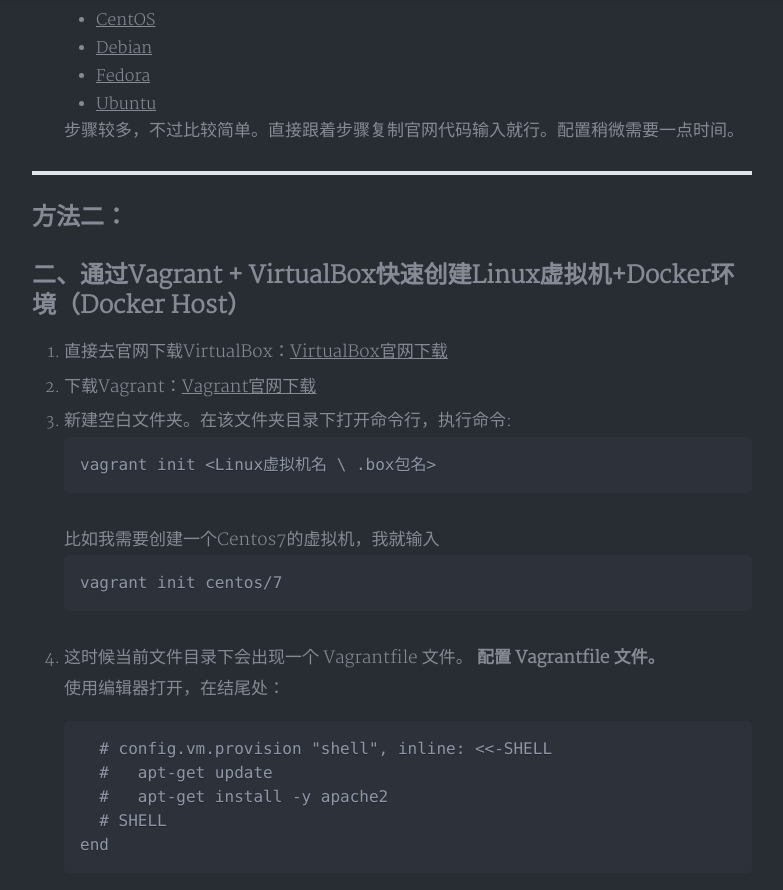
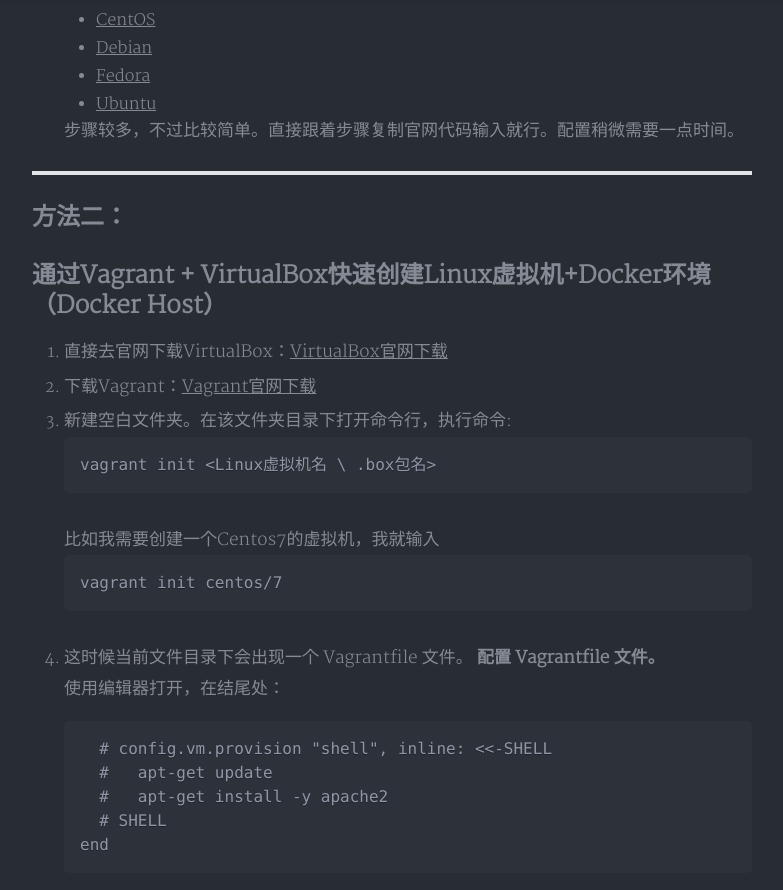
Before and after one commit to HenryHuang1213/henryhuang1213.github.io, a Jekyll site: the page built from _posts/2020-03-14-快速创建Linux下Docker环境的三种方式.md, in a window 1280 px wide and 900 px high, scrolled down 1509 px. Shown: the top 890 px of the window, without its empty margins (248-1031 px from the left). Built offline with Jekyll 4.4.1, drawn with Linux system fonts in a browser that asks for light colours; nearby versions of some CDN libraries; a style sheet for code colours, icons or effects is not loaded; some of the changed text lies outside the part shown.

Commit message:
Update 2020-03-14-快速创建Linux下Docker环境的三种方式.md

```diff
--- a/_posts/2020-03-14-快速创建Linux下Docker环境的三种方式.md
+++ b/_posts/2020-03-14-快速创建Linux下Docker环境的三种方式.md
@@ -50,7 +50,7 @@
 
 ## <span id="jump2">方法二：</span>
 
-## 二、通过Vagrant + VirtualBox快速创建Linux虚拟机+Docker环境（Docker Host）
+## 通过Vagrant + VirtualBox快速创建Linux虚拟机+Docker环境（Docker Host）
 
 1. 直接去官网下载VirtualBox：[VirtualBox官网下载](https://www.virtualbox.org/wiki/Downloads)
 
```
Also changed, not shown: other parts of _posts/2020-03-14-快速创建Linux下Docker环境的三种方式.md (+1 -1 lines).
